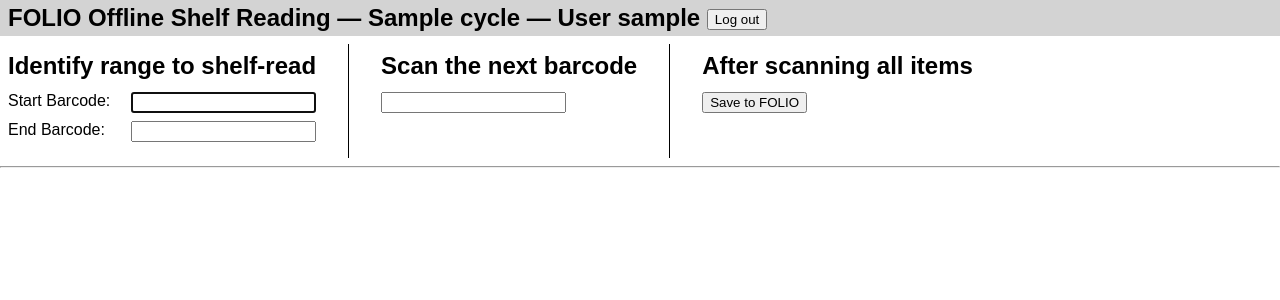
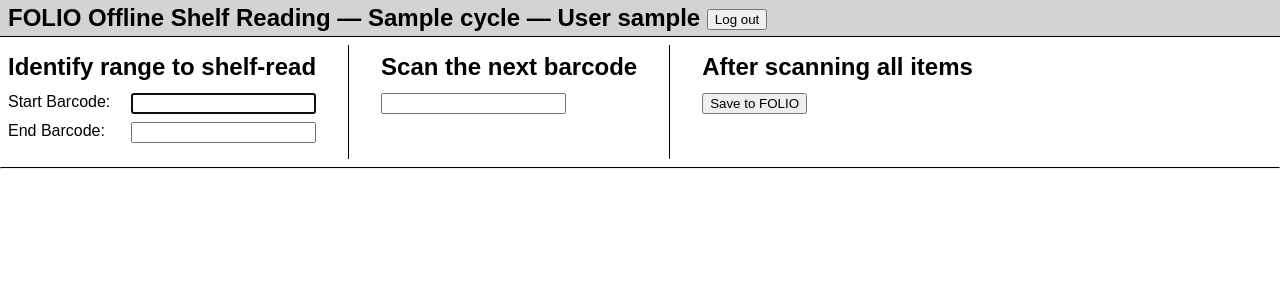
Before and after one commit to lehigh-university-libraries/folio-offline-shelf-reading, a Python web app: template application/templates/index.html in a window 1280 px wide. Shown: the top 300 px of the page. Run offline with Jinja, Linux system fonts and the light colour scheme; the template is opened without the code that fills it: most values are stand-ins (such as "Sample title", 1, 10 or a date in 2020).

Commit message:
Tweak line styles

```diff
--- a/application/static/app.css
+++ b/application/static/app.css
@@ -26,6 +26,7 @@ h1 {
     padding: 0.25rem 0.5rem;
     font-size: 1.5em;
     background-color: lightgray;
+    border-bottom: 1px solid black;
 
     button {
         vertical-align: middle;
@@ -38,6 +39,7 @@ h2 {
 
 hr {
     margin: 0;
+    border-top: 1px solid black;
 }
 
 .control_sections {
```
